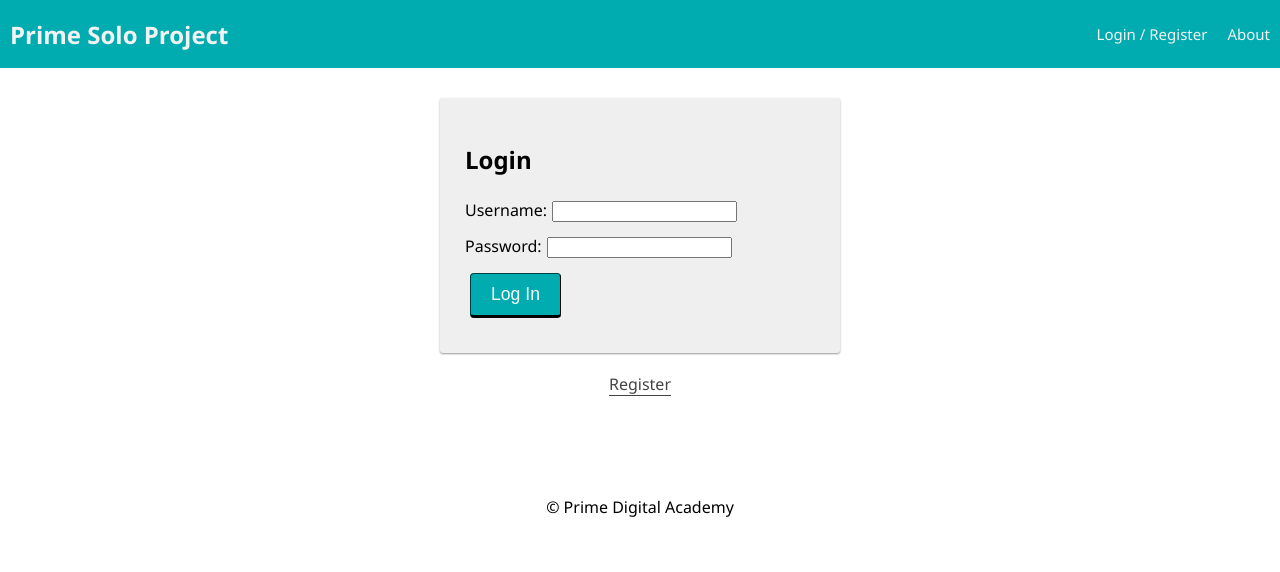
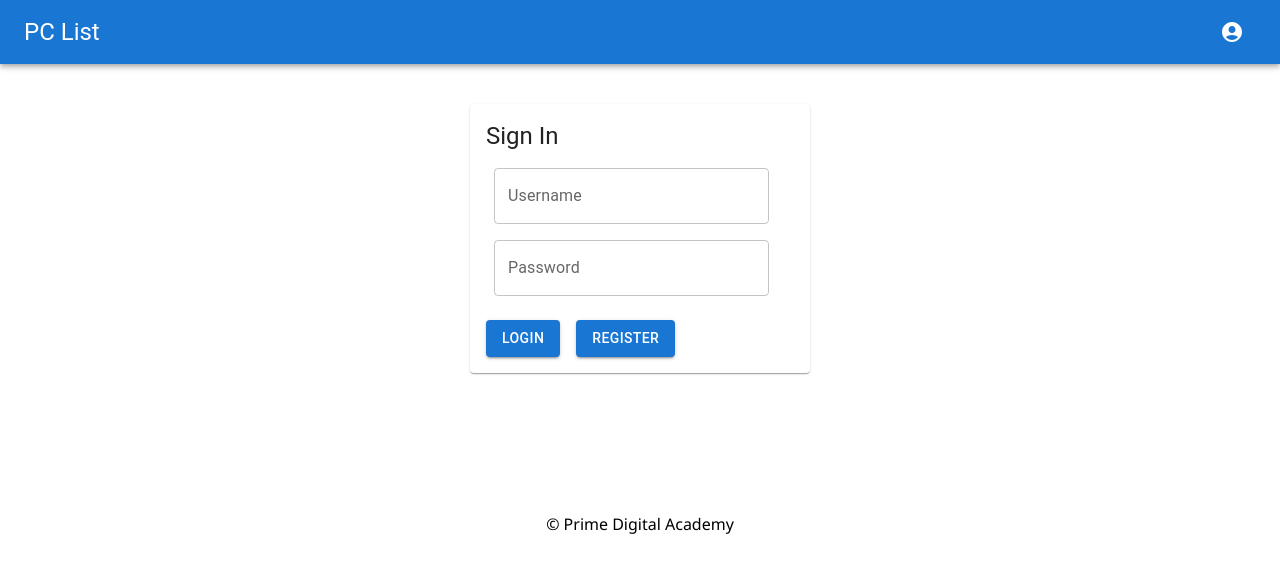
Before and after one commit to EpicFirno141/PC-Builder, a React (Create React App) app: page /#/user in a window 1280 px wide. Shown: the top 572 px of the page. Built offline with nearby package versions, Linux system fonts and the light colour scheme; no server answers.

Commit message:
Added material ui components, app bar and card for login.

```diff
--- a/package.json
+++ b/package.json
@@ -7,6 +7,10 @@
     "node": "18.x"
   },
   "dependencies": {
+    "@emotion/react": "^11.11.0",
+    "@emotion/styled": "^11.11.0",
+    "@mui/icons-material": "^5.11.16",
+    "@mui/material": "^5.13.0",
     "axios": "^0.21.1",
     "bcryptjs": "^2.4.3",
     "cookie-session": "^2.0.0",
--- a/src/components/LoginPage/LoginPage.jsx
+++ b/src/components/LoginPage/LoginPage.jsx
@@ -1,26 +1,64 @@
 import React from 'react';
 import LoginForm from '../LoginForm/LoginForm';
 import { useHistory } from 'react-router-dom';
+import Grid from '@mui/material/Grid';
+import Card from '@mui/material/Card';
+import CardActions from '@mui/material/CardActions';
+import CardContent from '@mui/material/CardContent';
+import Button from '@mui/material/Button';
+import Typography from '@mui/material/Typography';
+import TextField from '@mui/material/TextField';
 
 function LoginPage() {
   const history = useHistory();
 
   return (
-    <div>
-      <LoginForm />
+    <Grid
+      container
+      direction="row"
+      justifyContent="center"
+      alignItems="flex-start"
+    >
+      <Card item sx={{ minWidth: 340, m: 5}}>
+        <CardContent>
+          <Typography variant="h5" component="div" sx={{ mb: 1 }}>
+            Sign In
+          </Typography>
+          <TextField
+            id="outlined-helperText"
+            label="Username"
+            defaultValue=""
+            sx={{ m: 1, width: '30ch' }}
+          />
+          <br />
+          <TextField
+            id="outlined-helperText"
+            label="Password"
+            defaultValue=""
+            sx={{ mt: 1, mr: 1, ml: 1, width: '30ch' }}
+          />
+        </CardContent>
+        <CardActions>
+          <Button size="medium" variant="contained" sx={{ mr: 1, mb: 1, ml: 1 }} >Login</Button>
+          <Button size="medium" variant="contained" sx={{ mr: 1, mb: 1 }} >Register</Button>
+        </CardActions>
+      </Card>
+    </Grid>
+    // <div>
+    //   <LoginForm />
 
-      <center>
-        <button
-          type="button"
-          className="btn btn_asLink"
-          onClick={() => {
-            history.push('/registration');
-          }}
-        >
-          Register
-        </button>
-      </center>
-    </div>
+    //   <center>
+    //     <button
+    //       type="button"
+    //       className="btn btn_asLink"
+    //       onClick={() => {
+    //         history.push('/registration');
+    //       }}
+    //     >
+    //       Register
+    //     </button>
+    //   </center>
+    // </div>
   );
 }
 
--- a/src/components/Nav/Nav.jsx
+++ b/src/components/Nav/Nav.jsx
@@ -3,44 +3,129 @@ import { Link } from 'react-router-dom';
 import LogOutButton from '../LogOutButton/LogOutButton';
 import './Nav.css';
 import { useSelector } from 'react-redux';
+import AppBar from '@mui/material/AppBar';
+import Box from '@mui/material/Box';
+import Toolbar from '@mui/material/Toolbar';
+import Typography from '@mui/material/Typography';
+import IconButton from '@mui/material/IconButton';
+import AccountCircle from '@mui/icons-material/AccountCircle';
+import MenuItem from '@mui/material/MenuItem';
+import Menu from '@mui/material/Menu';
 
 function Nav() {
   const user = useSelector((store) => store.user);
 
+  const [auth, setAuth] = React.useState(true);
+  const [anchorEl, setAnchorEl] = React.useState(null);
+
+  const handleMenu = (event) => {
+    setAnchorEl(event.currentTarget);
+  };
+
+  const handleClose = () => {
+    setAnchorEl(null);
+  };
+
   return (
-    <div className="nav">
-      <Link to="/home">
-        <h2 className="nav-title">Prime Solo Project</h2>
-      </Link>
-      <div>
-        {/* If no user is logged in, show these links */}
-        {!user.id && (
-          // If there's no user, show login/registration links
-          <Link className="navLink" to="/login">
-            Login / Register
-          </Link>
-        )}
+    <Box sx={{ flexGrow: 1 }}>
+      <AppBar position="static">
+        <Toolbar>
+          <Typography variant="h5" component="div" sx={{ flexGrow: 1 }}>
+            PC List
+          </Typography>
+          {auth && (
+            <div>
+              <IconButton
+                size="large"
+                aria-label="account of current user"
+                aria-controls="menu-appbar"
+                aria-haspopup="true"
+                onClick={handleMenu}
+                color="inherit"
+              >
+                <AccountCircle />
+              </IconButton>
+              {
+                !user.id && (
+                  <Menu
+                    id="menu-appbar"
+                    anchorEl={anchorEl}
+                    anchorOrigin={{
+                      vertical: 'top',
+                      horizontal: 'right',
+                    }}
+                    keepMounted
+                    transformOrigin={{
+                      vertical: 'top',
+                      horizontal: 'right',
+                    }}
+                    open={Boolean(anchorEl)}
+                    onClose={handleClose}
+                  >
+                    <MenuItem onClick={handleClose}>Login</MenuItem>
+                  </Menu>
+                )
+              }
+              {
+                user.id && (
+                  <Menu
+                    id="menu-appbar"
+                    anchorEl={anchorEl}
+                    anchorOrigin={{
+                      vertical: 'top',
+                      horizontal: 'right',
+                    }}
+                    keepMounted
+                    transformOrigin={{
+                      vertical: 'top',
+                      horizontal: 'right',
+                    }}
+                    open={Boolean(anchorEl)}
+                    onClose={handleClose}
+                  >
+                    <MenuItem onClick={handleClose}>Profile</MenuItem>
+                    <MenuItem onClick={handleClose}>Log Out</MenuItem>
+                  </Menu>
+                )
+              }
+            </div>
+          )}
+        </Toolbar>
+      </AppBar>
+    </Box>
+    // <div className="nav">
+    //   <Link to="/home">
+    //     <h2 className="nav-title">Prime Solo Project</h2>
+    //   </Link>
+    //   <div>
+    //     {/* If no user is logged in, show these links */}
+    //     {!user.id && (
+    //       // If there's no user, show login/registration links
+    //       <Link className="navLink" to="/login">
+    //         Login / Register
+    //       </Link>
+    //     )}
 
-        {/* If a user is logged in, show these links */}
-        {user.id && (
-          <>
-            <Link className="navLink" to="/user">
-              Home
-            </Link>
+    //     {/* If a user is logged in, show these links */}
+    //     {user.id && (
+    //       <>
+    //         <Link className="navLink" to="/user">
+    //           Home
+    //         </Link>
 
-            <Link className="navLink" to="/info">
-              Info Page
-            </Link>
+    //         <Link className="navLink" to="/info">
+    //           Info Page
+    //         </Link>
 
-            <LogOutButton className="navLink" />
-          </>
-        )}
+    //         <LogOutButton className="navLink" />
+    //       </>
+    //     )}
 
-        <Link className="navLink" to="/about">
-          About
-        </Link>
-      </div>
-    </div>
+    //     <Link className="navLink" to="/about">
+    //       About
+    //     </Link>
+    //   </div>
+    // </div>
   );
 }
 
```
